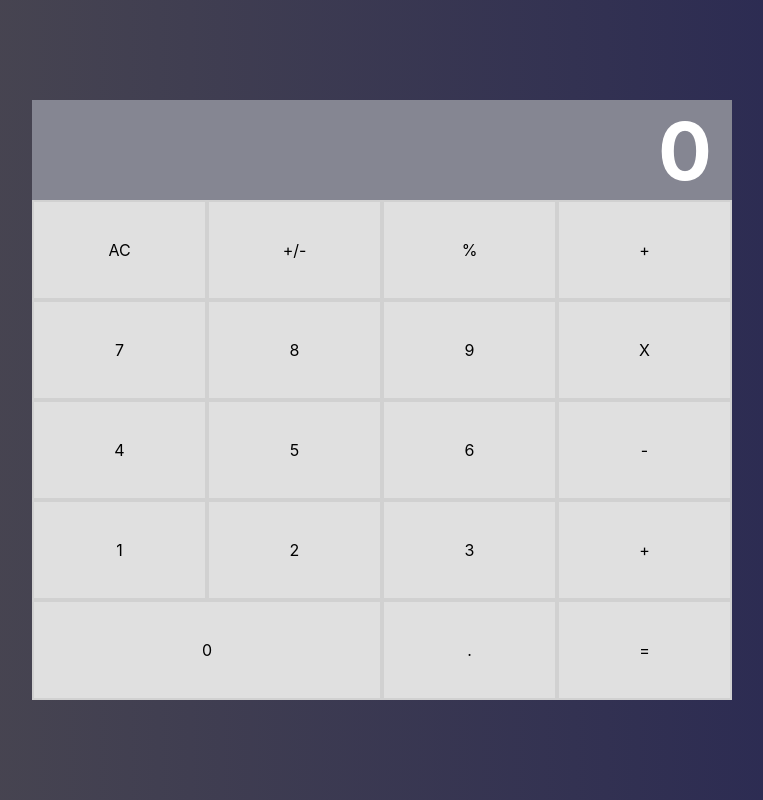
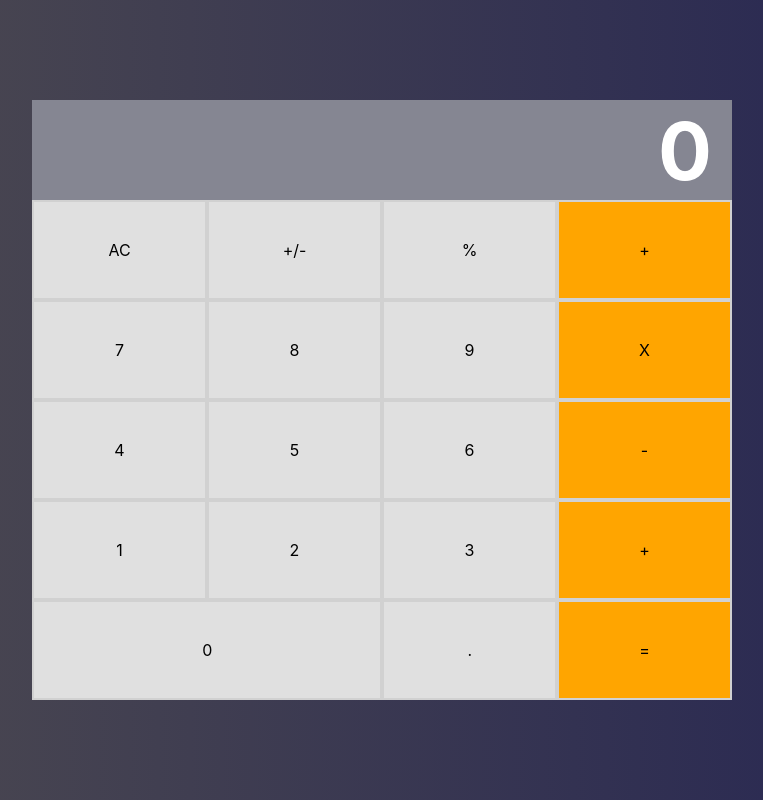
Before and after one commit to jofer86/react-calc, a React (Create React App) app: page / in a window 1280 px wide. Shown: the whole page, without its empty margins (258-1021 px from the left). Built offline with nearby package versions, Linux system fonts and the light colour scheme.

Commit message:
refactor the code, cleaned up the code a lot. Rendered the button panel in a more efficient way.

```diff
--- a/src/components/Button.js
+++ b/src/components/Button.js
@@ -3,30 +3,21 @@ import PropTypes from 'prop-types';
 import './style/Button.css';
 
 const Button = (props) => {
-  const classHandler = (id) => {
-    let output = null;
-    if (id === 17) {
-      output = 'wide';
-    } else if (id === 4 || id === 8 || id === 12 || id === 16 || id === 19) {
-      output = 'orange';
-    } else {
-      output = 'Button';
-    }
-    return output;
-  };
-
   const { name, wide, color } = props;
-  const button = <div className={wide ? 'wide' : 'Button'}>{name}</div>;
+  const width = wide ? '50.7%' : '25%';
+  const button = <div className="Button" style={{ backgroundColor: color, width }}>{name}</div>;
   return button;
 };
 
 Button.defaultProps = {
   wide: false,
+  color: 'orange',
 };
 
 Button.propTypes = {
   name: PropTypes.string,
-  btnStyler: PropTypes.number,
+  wide: PropTypes.bool,
+  color: PropTypes.string,
 };
 
 export default Button;
--- a/src/components/ButtonPanel.js
+++ b/src/components/ButtonPanel.js
@@ -3,32 +3,28 @@ import Button from './Button';
 import './style/ButtonPanel.css';
 
 const ButtonPanel = () => {
-  const buttons = [[{ name: 'AC', id: 1 }, { name: '+/-', id: 2 }, { name: '%', id: 3 }, { name: '+', id: 4 }],
-    [{ name: '7', id: 5 }, { name: '8', id: 6 }, { name: '9', id: 7 }, { name: 'X', id: 8 }],
-    [{ name: '4', id: 9 }, { name: '5', id: 10 }, { name: '6', id: 11 }, { name: '-', id: 12 }],
-    [{ name: '1', id: 13 }, { name: '2', id: 14 }, { name: '3', id: 15 }, { name: '+', id: 16 }],
-    [{ name: '0', id: 17 }, { name: '.', id: 18 }, { name: '=', id: 19 }],
+  const base = '#e0e0e0';
+  const buttons = [
+    [{ name: 'AC', id: 1, color: base }, { name: '+/-', id: 2, color: base }, { name: '%', id: 3, color: base }, { name: '+', id: 4 }],
+    [{ name: '7', id: 5, color: base }, { name: '8', id: 6, color: base }, { name: '9', id: 7, color: base }, { name: 'X', id: 8 }],
+    [{ name: '4', id: 9, color: base }, { name: '5', id: 10, color: base }, { name: '6', id: 11, color: base }, { name: '-', id: 12 }],
+    [{ name: '1', id: 13, color: base }, { name: '2', id: 14, color: base }, { name: '3', id: 15, color: base }, { name: '+', id: 16 }],
+    [{
+      name: '0', id: 17, color: base, wide: true,
+    }, { name: '.', id: 18, color: base }, { name: '=', id: 19 }],
   ];
   const divKey = [1, 2, 3, 4, 5];
   const buttonLayout = () => {
     const layout = buttons.map(((row, index) => (
       <div className="row" key={divKey[index]}>
-        {row.map((button) => {
-          if (button.id === 17) {
-            return (
-              <Button
-                key={button.id}
-                name={button.name}
-                wide
-              />
-            );
-          } return (
-            <Button
-              key={button.id}
-              name={button.name}
-            />
-          );
-        })}
+        {row.map((button) => (
+          <Button
+            key={button.id}
+            name={button.name}
+            wide={button.wide}
+            color={button.color}
+          />
+        ))}
       </div>
     )));
     return layout;
--- a/src/components/style/Button.css
+++ b/src/components/style/Button.css
@@ -8,7 +8,6 @@
   align-items: center;
   color: black;
   border: 2px solid #d1d1d1;
-  background-color: #e0e0e0;
 }
 
 .wide{
```
